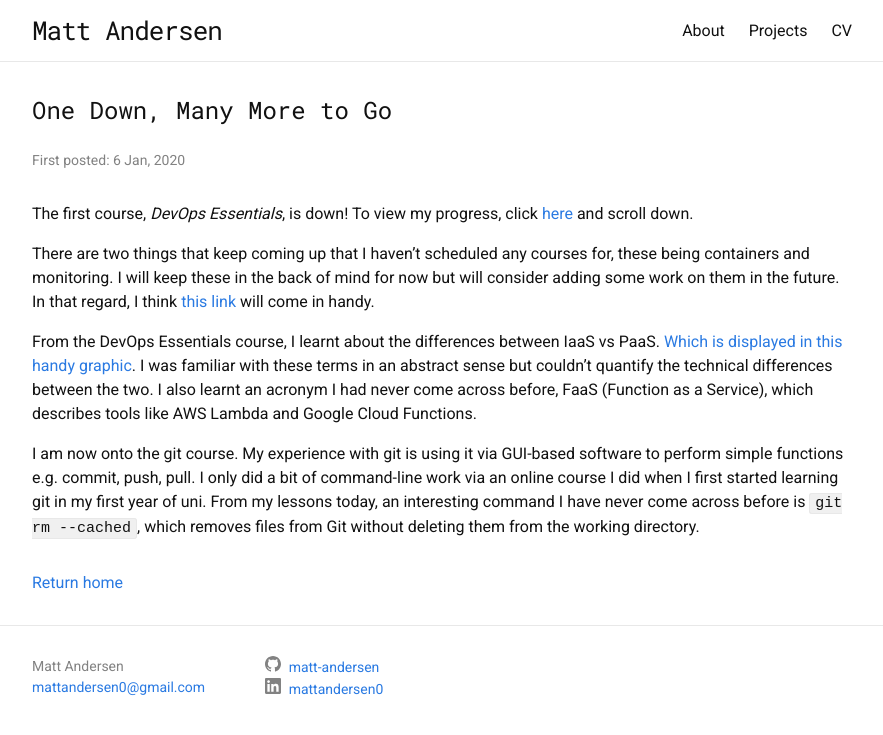
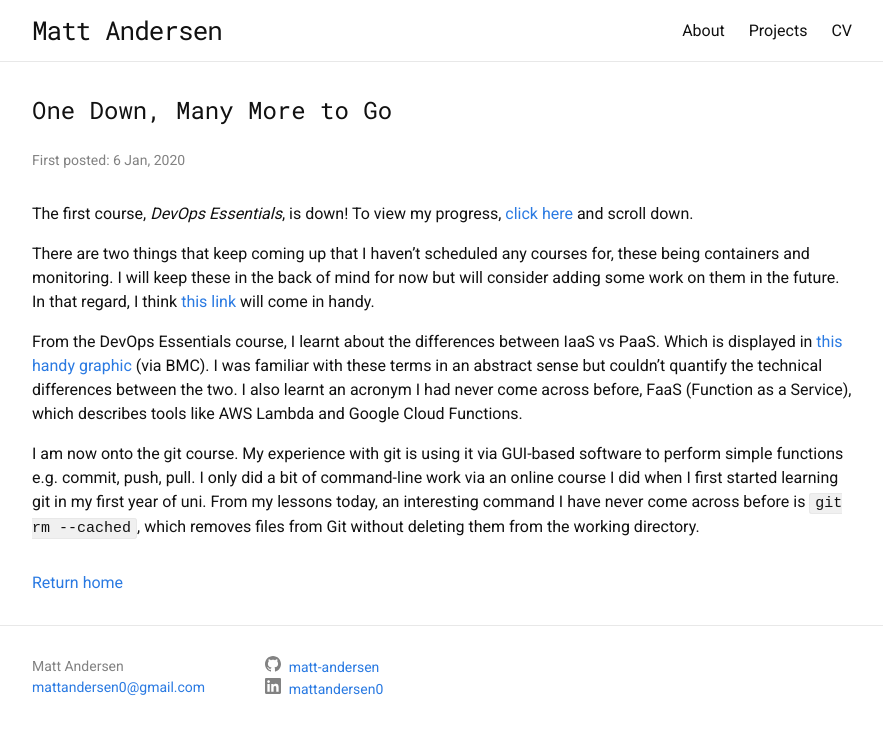
Before and after one commit to matt-andersen/mattandersen.dev, a Jekyll site: the page built from _posts/2020-01-06-one-down/2020-01-06-one-down.md, in a window 1280 px wide. Shown: the top 735 px of the page, without its empty margins (198-1081 px from the left). Built offline with Jekyll 4.4.1, drawn with Linux system fonts in a browser that asks for light colours.

Commit message:
Add blank page for projects and create today's post

```diff
--- a/_posts/2020-01-06-one-down/2020-01-06-one-down.md
+++ b/_posts/2020-01-06-one-down/2020-01-06-one-down.md
@@ -6,10 +6,10 @@
 pin: false
 ---
 
-The first course, _DevOps Essentials_, is down! To view my progress, click [here]({% post_url 2020-01-05-purpose-of-this-blog/2020-01-05-purpose-of-this-blog %}) and scroll down.
+The first course, _DevOps Essentials_, is down! To view my progress, [click here]({% post_url 2020-01-05-purpose-of-this-blog/2020-01-05-purpose-of-this-blog %}) and scroll down.
 
 There are two things that keep coming up that I haven't scheduled any courses for, these being containers and monitoring. I will keep these in the back of mind for now but will consider adding some work on them in the future. In that regard, I think [this link](https://xebialabs.com/periodic-table-of-devops-tools/) will come in handy.
 
-From the DevOps Essentials course, I learnt about the differences between IaaS vs PaaS. [Which is displayed in this handy graphic](cloud-type-stacks.png). I was familiar with these terms in an abstract sense but couldn't quantify the technical differences between the two. I also learnt an acronym I had never come across before, FaaS (Function as a Service), which describes tools like AWS Lambda and Google Cloud Functions.
+From the DevOps Essentials course, I learnt about the differences between IaaS vs PaaS. Which is displayed in [this handy graphic](cloud-type-stacks.png) (via BMC). I was familiar with these terms in an abstract sense but couldn't quantify the technical differences between the two. I also learnt an acronym I had never come across before, FaaS (Function as a Service), which describes tools like AWS Lambda and Google Cloud Functions.
 
 I am now onto the git course. My experience with git is using it via GUI-based software to perform simple functions e.g. commit, push, pull. I only did a bit of command-line work via an online course I did when I first started learning git in my first year of uni. From my lessons today, an interesting command I have never come across before is `git rm --cached`, which removes files from Git without deleting them from the working directory.
--- a/_sass/pages/_posts.scss
+++ b/_sass/pages/_posts.scss
@@ -1,4 +1,4 @@
 .post-content li p {
-  margin-top: 4px;
-  margin-bottom: 4px;
+  margin-top: 8px;
+  margin-bottom: 8px;
 }
--- /dev/null
+++ b/projects.html
@@ -0,0 +1,6 @@
+---
+layout: default
+title: Projects
+permalink: /projects/
+---
+Work in progress 🚧
```
Also changed, not shown: _posts/2020-01-08-TBD/2020-01-08-TBD.md (added, +18 -0 lines), _posts/2020-01-08-TBD/aws-architecture.png (added).
